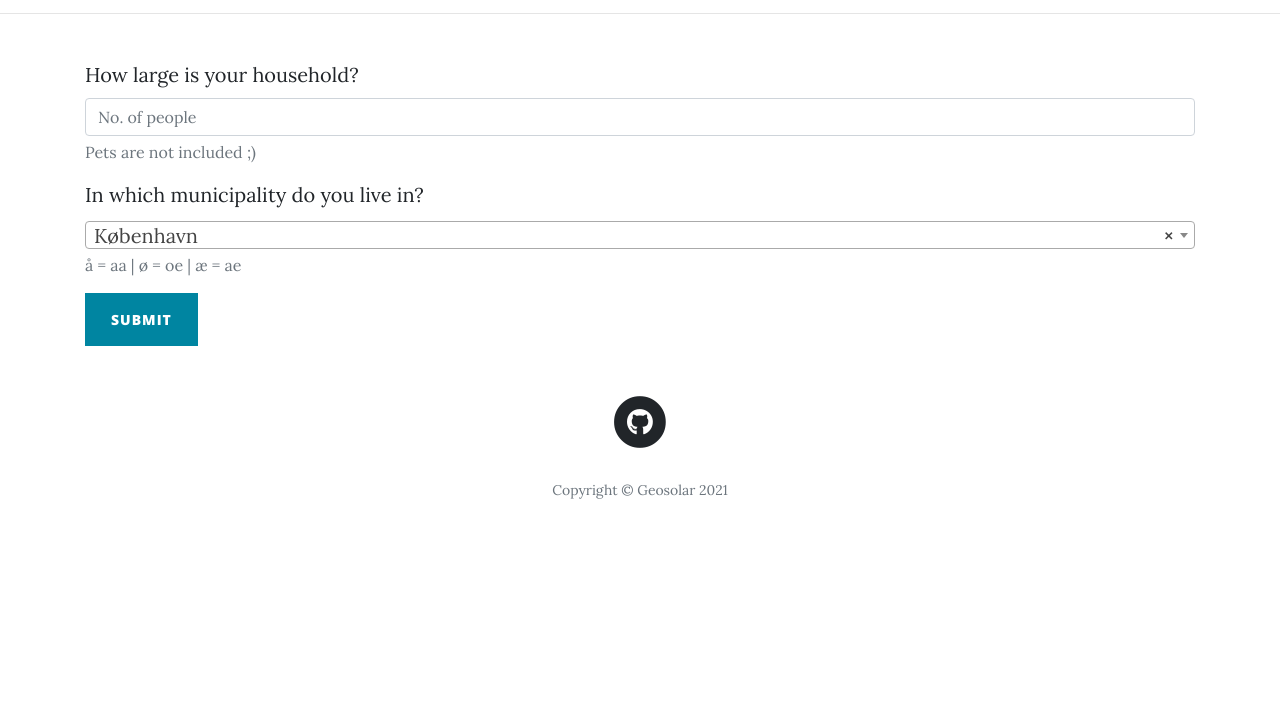
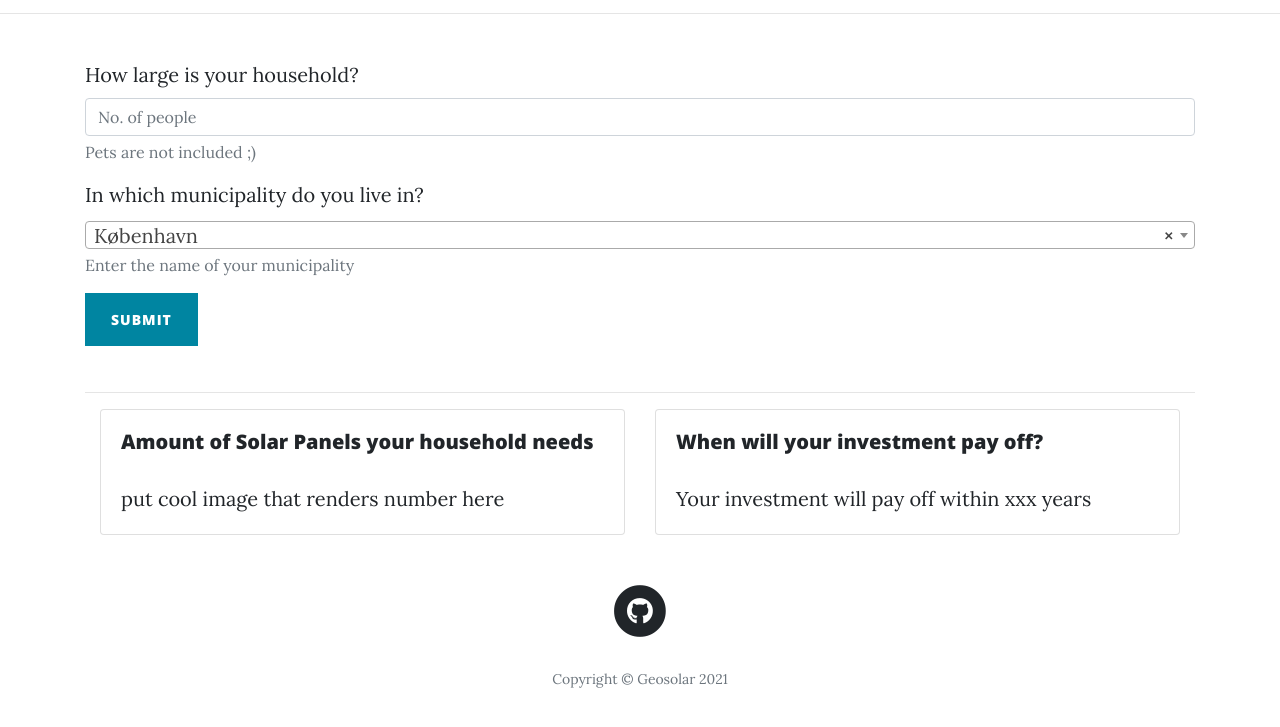
Before and after one commit to claraneu/geosolar-project, a website: page html/savingscalculator.html in a window 1280 px wide. Shown: the part 901-1628 px from the top of the page. Before the commit the page ends 1467 px from the top, so only its background shows below. Drawn offline with nearby package versions, Linux system fonts and the light colour scheme.

Commit message:
Added cards & placeholders for user input/output

```diff
--- a/html/savingscalculator.html
+++ b/html/savingscalculator.html
@@ -89,10 +89,40 @@
         <select class="form-control js-example-basic-single" name="kommuner" id="dkmuni" placeholder="Name of municipality">
         </select>
 
-        <small id="mun-note" class="form-text text-muted"> å = aa | ø = oe | æ = ae </small>
+        <small id="mun-note" class="form-text text-muted"> Enter the name of your municipality </small>
       </div>
   <button type="submit" class="btn btn-primary">Submit</button>
 </form>
+
+<br>
+<br>
+<hr>
+
+<!--USER OUTPUT-->
+
+<div class="container">
+<div class="row">
+  <div class="col-sm-6">
+    <div class="card">
+      <div class="card-body">
+        <h5 class="card-title">Amount of Solar Panels your household needs</h5>
+        <p class="card-text"> put cool image that renders number here </p>
+
+      </div>
+    </div>
+  </div>
+  <div class="col-sm-6">
+    <div class="card">
+      <div class="card-body">
+        <h5 class="card-title">When will your investment pay off?</h5>
+        <p class="card-text"> Your investment will pay off within xxx years</p>
+
+      </div>
+    </div>
+  </div>
+</div>
+</div>
+
 
   <!-- Footer -->
   <footer>
--- a/html/scripts/calculator.js
+++ b/html/scripts/calculator.js
@@ -8,7 +8,6 @@ function getData(){
 
 
 //Jquery: Helps me simplify js to enable dropdown. Google search
-//As soon as
 
 $(document).ready(function() {
     $('.js-example-basic-single').select2({
```
Also changed, not shown: API/app.js (added, +13 -0 lines), Hello.html (deleted, +0 -2 lines), html/index.html (+5 -9 lines), index.html (deleted, +0 -11 lines), html/about.html (line endings or trailing spaces), html/img/calculator.jpg, html/savingscalculator2.html (added).
